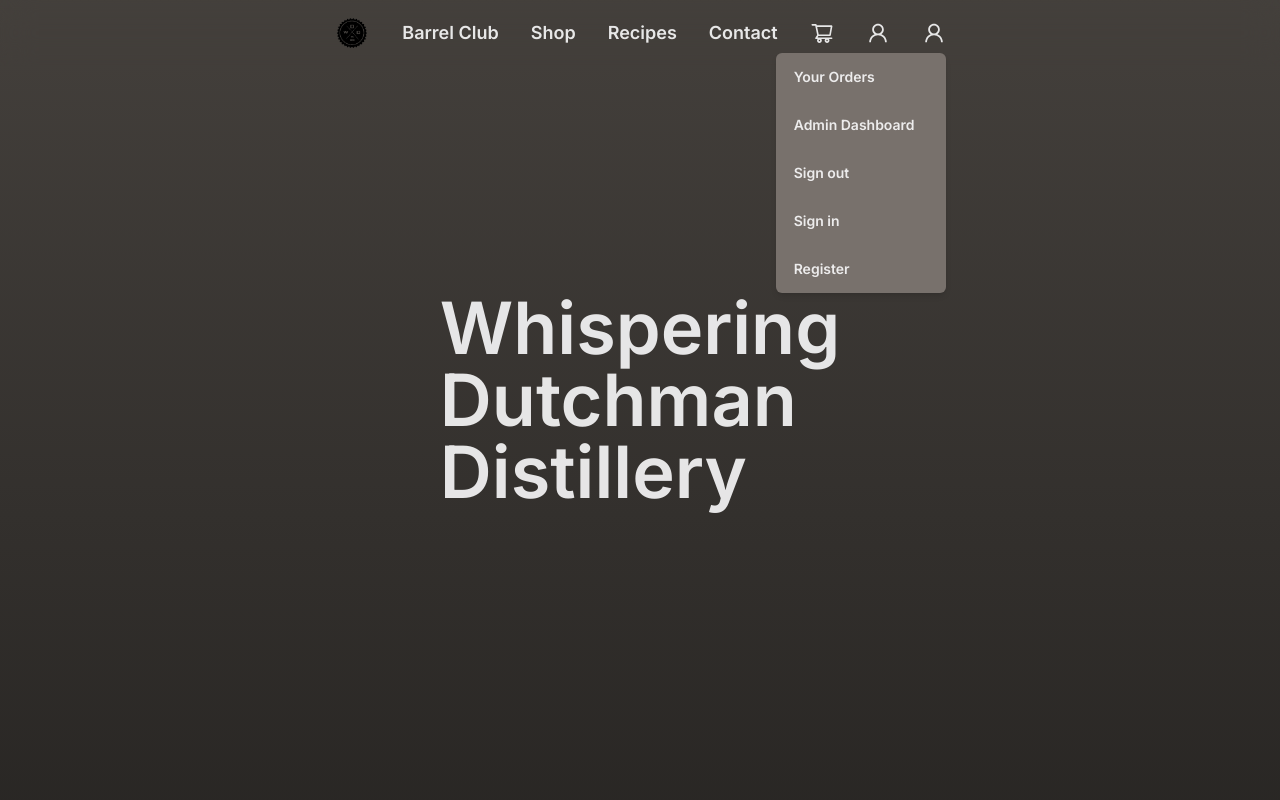
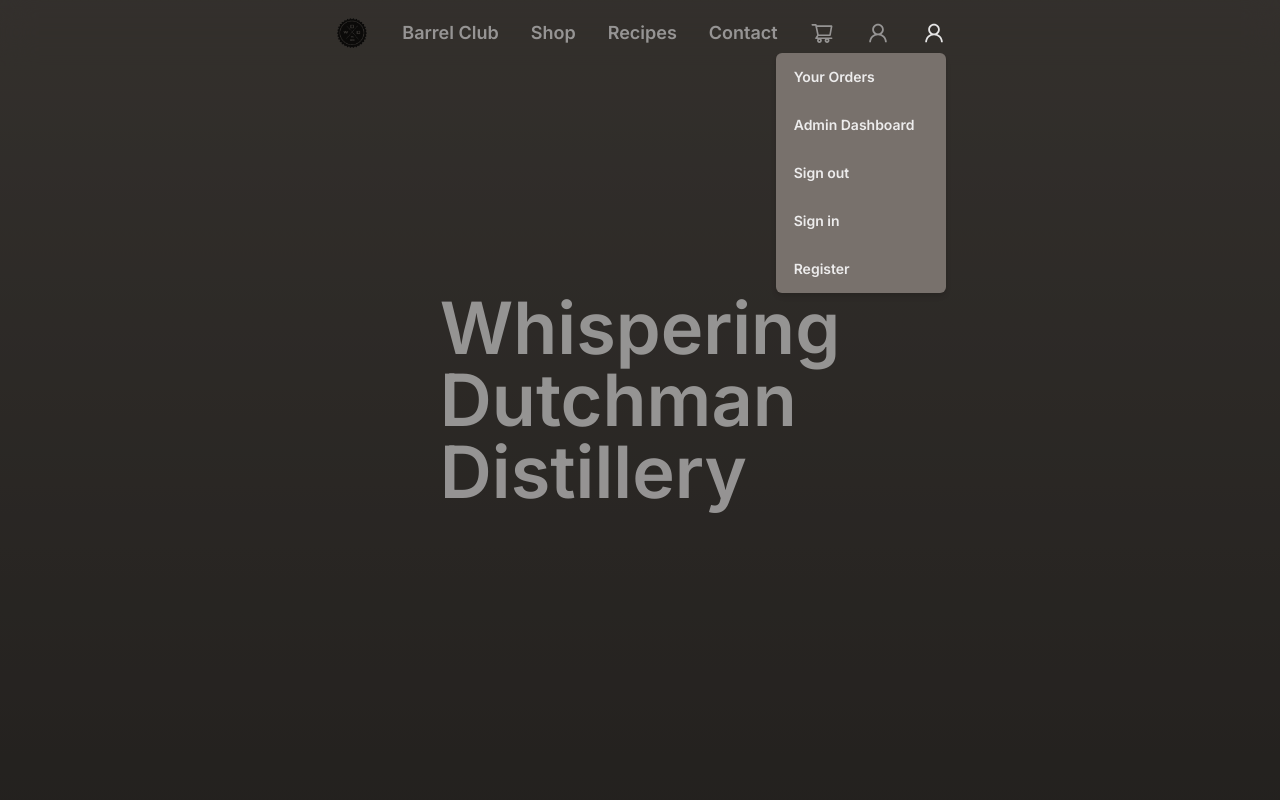
Before and after one commit to ansonoy/capstone, a Next.js app in the folder capstone/: page / in a window 1280 px wide. Both pictures are taken after a click on the element 933 px from the left and 33 px from the top of the page. Shown: the top 800 px of the page. Built offline with nearby package versions, Linux system fonts and the light colour scheme.

Commit message:
added backdrop

```diff
--- a/capstone/app/components/backDrop.tsx
+++ b/capstone/app/components/backDrop.tsx
@@ -4,7 +4,7 @@
 
 const BackDrop: React.FC<BackDropProps> = ({onClick}) => {
   return (
-    <div onClick={onClick} className="z-20 bg-stone-400 opacity-50 w-screen h-screen fixed top-0 left-0 backdrop-blur-lg"></div>
+    <div onClick={onClick} className="z-20 bg-stone-900/40 w-screen h-screen fixed top-0 left-0"></div>
   )
 }
 export default BackDrop
--- a/capstone/app/components/header.tsx
+++ b/capstone/app/components/header.tsx
@@ -51,7 +51,7 @@
                 <AiOutlineUser size="24" />
               </Link>
             </motion.li>
-            <motion.li whileHover={{ scale: 1.1 }}>
+            <motion.li whileHover={{ scale: 1.0 }}>
               <UserMenu />
             </motion.li>
           </ul>
--- a/capstone/app/components/userMenu.tsx
+++ b/capstone/app/components/userMenu.tsx
@@ -4,6 +4,7 @@
 import { AiOutlineUser } from "react-icons/ai"
 import MenuItem from "./menuItem"
 import { signOut } from "next-auth/react"
+import BackDrop from "./backDrop"
 
 const UserMenu = () => {
   const [isOpen, setIsOpen] = useState(false)
@@ -36,16 +37,17 @@
               </MenuItem>
             </div>
             <div>
-              <Link href="/SignIn">
+              <Link href="/signIn">
                 <MenuItem onClick={toggleOpen}>Sign in</MenuItem>
               </Link>
-              <Link href="/Register">
+              <Link href="/register">
                 <MenuItem onClick={toggleOpen}>Register</MenuItem>
               </Link>
             </div>
           </div>
         )}
-      </div>
+          </div>
+          {isOpen ? <BackDrop onClick={toggleOpen} /> : null}
     </>
   )
 }
```
